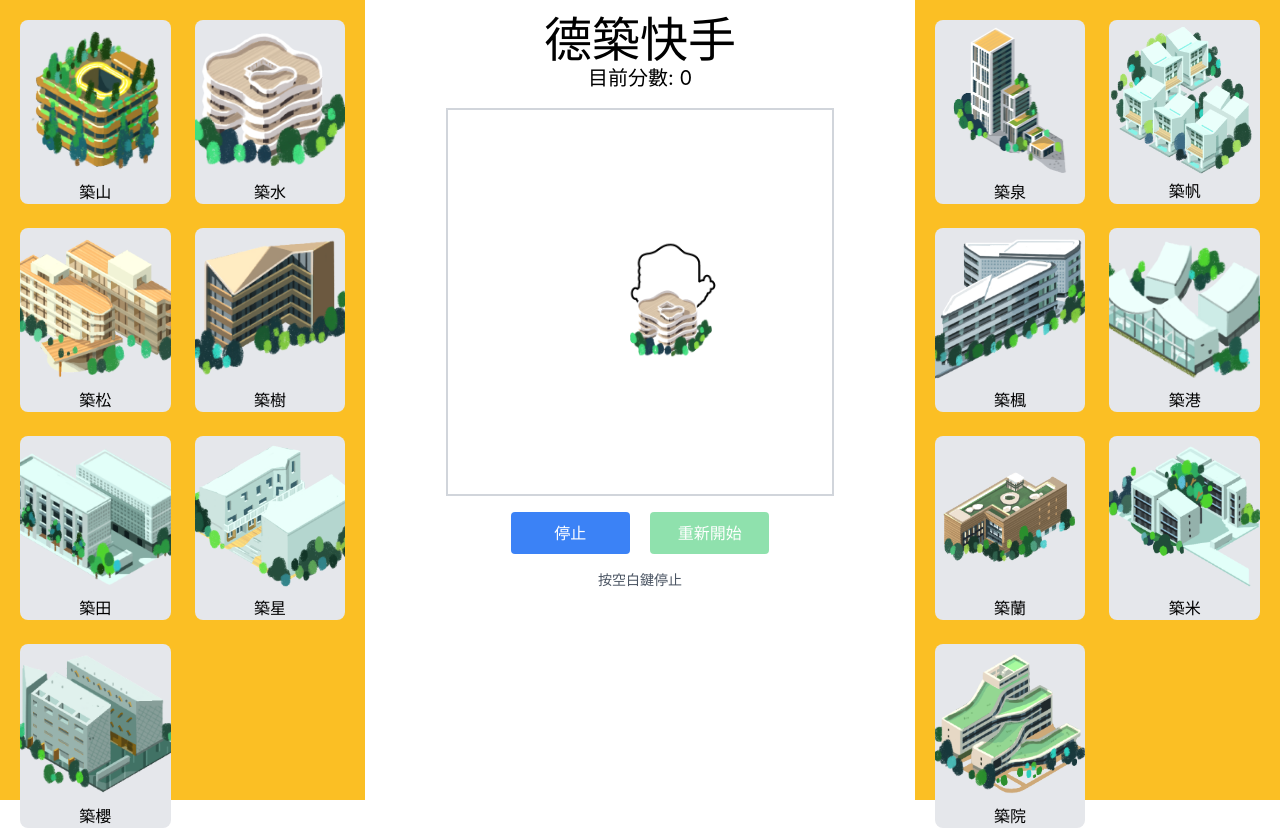
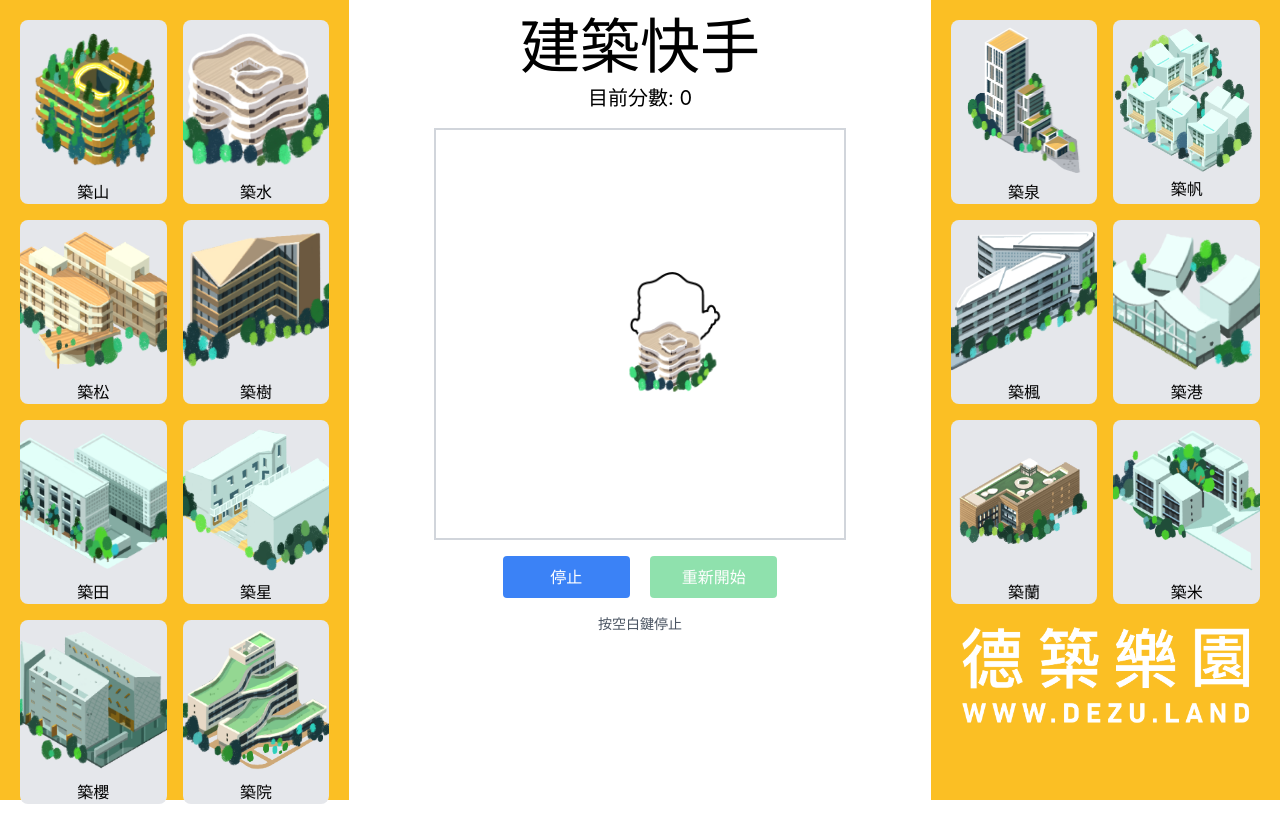
Before and after one commit to dezu-dave22/dezu-quickhand, a React (Vite) app: page / in a window 1280 px wide. After the commit the page ends 804 px from the top, so only its background shows below. Built offline with nearby package versions, Linux system fonts and the light colour scheme.

Commit message:
增加德築樂園logo

```diff
--- a/src/components/RandomTimingGame.jsx
+++ b/src/components/RandomTimingGame.jsx
@@ -30,6 +30,7 @@ import zutain from '../b_zutain.png'
 import zuxing from '../b_zuxing.png'
 import zuyin from '../b_zuyin.png'
 import zuyuang from '../b_zuyuan.png'
+import ground from '../樂園.png'
 
 const RandomTimingGame = () => {
     const [isMoving, setIsMoving] = useState(true);
@@ -216,8 +217,8 @@ const RandomTimingGame = () => {
             Math.pow(pos.y - targetPos.y, 2)
         );
         console.log(distance);
-        if (distance > 25) return 0
-        return (50 - Math.round(distance)) * 2
+        if (distance > 20) return 0
+        return (100 - Math.round(distance))
     }, [targetPos]);
 
     const handleStop = () => {
@@ -244,9 +245,9 @@ const RandomTimingGame = () => {
     return (
         <div className="flex w-screen h-screen ">
             <div className="bg-amber-400 p-5 flex-shrink-0  flex-1">
-                <div className="grid grid-cols-2  gap-6">
+                <div className="grid grid-cols-2  gap-4">
                     <div
-                            className="w-50 h-50 bg-gray-200 flex flex-col items-center justify-center hover:cursor-pointer hover:scale-110 rounded-lg"
+                        className="w-50 h-50 bg-gray-200 flex flex-col items-center justify-center hover:cursor-pointer hover:scale-105 rounded-lg"
                         onClick={() => handleImageClick(zushan, zushanOutline)}>
                         <img src={zushan} alt="Example 1"
                              className="w-40 h-40  rounded-lg object-cover flex-shrink-0"/>
@@ -254,52 +255,59 @@ const RandomTimingGame = () => {
                     </div>
 
                     <div
-                        className="w-50 h-50 bg-gray-200 flex flex-col items-center justify-center hover:cursor-pointer hover:scale-110 rounded-lg"
+                        className="w-50 h-50 bg-gray-200 flex flex-col items-center justify-center hover:cursor-pointer hover:scale-105 rounded-lg"
                         onClick={() => handleImageClick(zushu, zushuOutline)}
                     >
                         <img src={zushu} alt="Example 1" className="w-40 h-40 object-cover rounded-lg"/>
                         <span className="text-center font-bold">築水</span>
                     </div>
                     <div
-                        className="w-50 h-50 bg-gray-200 flex flex-col items-center justify-center hover:cursor-pointer hover:scale-110 rounded-lg"
+                        className="w-50 h-50 bg-gray-200 flex flex-col items-center justify-center hover:cursor-pointer hover:scale-105 rounded-lg"
                         onClick={() => handleImageClick(zusong, zusongOutline)}
                     >
                         <img src={zusong} alt="Example 1" className="w-40 h-40 object-cover rounded-lg"/>
                         <span className="text-center font-bold">築松</span>
                     </div>
                     <div
-                        className="w-50 h-50 bg-gray-200 flex flex-col items-center justify-center hover:cursor-pointer hover:scale-110 rounded-lg"
+                        className="w-50 h-50 bg-gray-200 flex flex-col items-center justify-center hover:cursor-pointer hover:scale-105 rounded-lg"
                         onClick={() => handleImageClick(zusu, zusuOutline)}
                     >
                         <img src={zusu} alt="Example 1" className="w-40 h-40 object-cover rounded-lg"/>
                         <span className="text-center font-bold">築樹</span>
                     </div>
                     <div
-                        className="w-50 h-50 bg-gray-200 flex flex-col items-center justify-center hover:cursor-pointer hover:scale-110 rounded-lg"
+                        className="w-50 h-50 bg-gray-200 flex flex-col items-center justify-center hover:cursor-pointer hover:scale-105 rounded-lg"
                         onClick={() => handleImageClick(zutain, zutainOutline)}>
                         <img src={zutain} alt="Example 1" className="w-40 h-40 object-cover rounded-lg"/>
                         <span className="text-center font-bold">築田</span>
                     </div>
                     <div
-                        className="w-50 h-50 bg-gray-200 flex flex-col items-center justify-center hover:cursor-pointer hover:scale-110 rounded-lg"
+                        className="w-50 h-50 bg-gray-200 flex flex-col items-center justify-center hover:cursor-pointer hover:scale-105 rounded-lg"
                         onClick={() => handleImageClick(zuxing, zuxingOutline)}
                     >
                         <img src={zuxing} alt="Example 1" className="w-40 h-40 object-cover rounded-lg"/>
                         <span className="text-center font-bold">築星</span>
                     </div>
                     <div
-                        className="w-50 h-50 bg-gray-200 flex flex-col items-center justify-center hover:cursor-pointer hover:scale-110 rounded-lg "
+                        className="w-50 h-50 bg-gray-200 flex flex-col items-center justify-center hover:cursor-pointer hover:scale-105 rounded-lg "
                         onClick={() => handleImageClick(zuyin, zuyinOutline)}
                     >
                         <img src={zuyin} alt="Example 1" className="w-40 h-40 object-cover rounded-lg"/>
                         <span className="text-center font-bold">築櫻</span>
                     </div>
+                    <div
+                        className="w-50 h-50 bg-gray-200 flex flex-col items-center justify-center hover:cursor-pointer hover:scale-105 rounded-lg"
+                        onClick={() => handleImageClick(zuyuang, zuyangOutline)}
+                    >
+                        <img src={zuyuang} alt="Example 1" className="w-40 h-40 object-cover rounded-lg"/>
+                        <span className="text-center font-bold">築院</span>
+                    </div>
                 </div>
             </div>
             <div className="flex-1 p-4 text-center basis-auto">
-                <div className="mb-4 text-5xl">
-                    德築快手
-                    <p className="text-xl mb-2">目前分數: {score}</p>
+                <div className="mb-4 text-6xl">
+                    建築快手
+                    <p className="text-xl m-2">目前分數: {score}</p>
                 </div>
 
                 <div className="relative w-3/4 aspect-square mx-auto mb-4 border-2 border-gray-300">
@@ -336,55 +344,54 @@ const RandomTimingGame = () => {
                 </div>
             </div>
             <div className="bg-amber-400 p-5  flex-1">
-                <div className="grid grid-cols-2 gap-6">
+                <div className="grid grid-cols-2 gap-4">
                     <div
-                        className="w-50 h-50 bg-gray-200 flex flex-col  items-center justify-center hover:cursor-pointer hover:scale-110 rounded-lg"
+                        className="w-50 h-50 bg-gray-200 flex flex-col  items-center justify-center hover:cursor-pointer hover:scale-105 rounded-lg"
                         onClick={() => handleImageClick(zuchang, zuchangOutline)}
                     >
                         <img src={zuchang} alt="Example 1" className="w-40 h-40 object-contain rounded-lg"/>
                         <span className="text-center font-bold">築泉</span>
                     </div>
                     <div
-                        className="w-50 h-50 bg-gray-200 flex flex-col items-center justify-center hover:cursor-pointer hover:scale-110 rounded-lg"
+                        className="w-50 h-50 bg-gray-200 flex flex-col items-center justify-center hover:cursor-pointer hover:scale-105 rounded-lg"
                         onClick={() => handleImageClick(zufan, zufanOutline)}
                     >
                         <img src={zufan} alt="Example 1" className="w-40 w-40 object-cover rounded-lg"/>
                         <span className="text-center font-bold">築帆</span>
                     </div>
                     <div
-                        className="w-50 h-50 bg-gray-200 flex flex-col items-center justify-center hover:cursor-pointer hover:scale-110 rounded-lg "
+                        className="w-50 h-50 bg-gray-200 flex flex-col items-center justify-center hover:cursor-pointer hover:scale-105 rounded-lg "
                         onClick={() => handleImageClick(zufon, zufonOutline)}
                     >
                         <img src={zufon} alt="Example 1" className="w-40 h-40 object-cover rounded-lg "/>
                         <span className="text-center font-bold">築楓</span>
                     </div>
                     <div
-                        className="w-50 h-50 bg-gray-200 flex flex-col items-center justify-center hover:cursor-pointer hover:scale-110 rounded-lg"
+                        className="w-50 h-50 bg-gray-200 flex flex-col items-center justify-center hover:cursor-pointer hover:scale-105 rounded-lg"
                         onClick={() => handleImageClick(zugang, zugangOutline)}
                     >
                         <img src={zugang} alt="Example 1" className="w-40 h-40 object-cover rounded-lg"/>
                         <span className="text-center font-bold">築港</span>
                     </div>
                     <div
-                        className="w-50 h-50 bg-gray-200 flex flex-col items-center justify-center hover:cursor-pointer hover:scale-110 rounded-lg"
+                        className="w-50 h-50 bg-gray-200 flex flex-col items-center justify-center hover:cursor-pointer hover:scale-105 rounded-lg"
                         onClick={() => handleImageClick(zulan, zulanOutline)}
                     >
                         <img src={zulan} alt="Example 1" className="w-40 h-40 object-contain rounded-lg"/>
                         <span className="text-center font-bold">築蘭</span>
                     </div>
                     <div
-                        className="w-50 h-50 bg-gray-200 flex flex-col items-center justify-center hover:cursor-pointer hover:scale-110 rounded-lg"
+                        className="w-50 h-50 bg-gray-200 flex flex-col items-center justify-center hover:cursor-pointer hover:scale-105 rounded-lg"
                         onClick={() => handleImageClick(zumi, zumiOutline)}
                     >
                         <img src={zumi} alt="Example 1" className="w-40 h-40 object-cover rounded-lg"/>
                         <span className="text-center font-bold">築米</span>
                     </div>
                     <div
-                        className="w-50 h-50 bg-gray-200 flex flex-col items-center justify-center hover:cursor-pointer hover:scale-110 rounded-lg"
-                        onClick={() => handleImageClick(zuyuang, zuyangOutline)}
+                        className="col-span-2 w-100 h-50  flex flex-col items-center justify-center   rounded-lg"
+                        onClick={() => handleImageClick(zumi, zumiOutline)}
                     >
-                        <img src={zuyuang} alt="Example 1" className="w-40 h-40 object-cover rounded-lg"/>
-                        <span className="text-center font-bold">築院</span>
+                        <img src={ground} alt="Example 1" className="w-full h-full object-cover rounded-lg"/>
                     </div>
                 </div>
             </div>
```
Also changed, not shown: src/樂園.png (added). Lines whose indentation alone changed are shown as unchanged.
